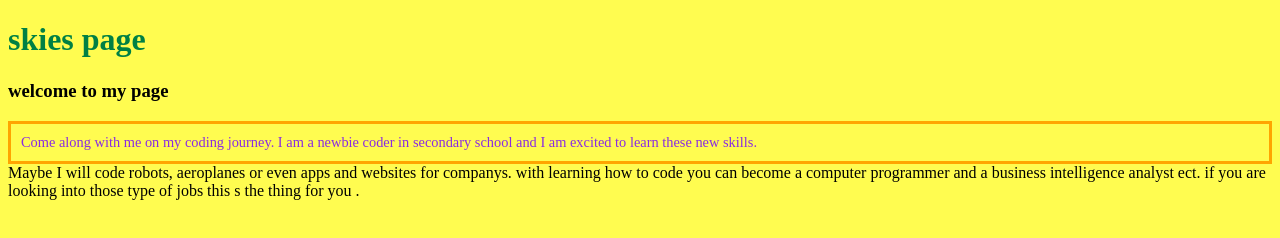
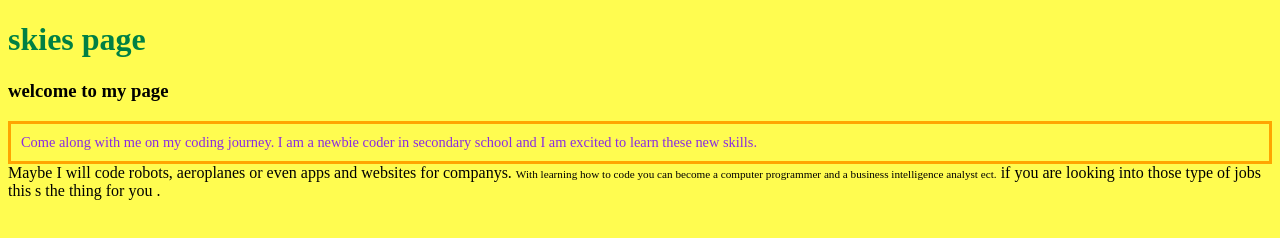
Before and after one commit to Pokemom3/ReactOrRespond, a plain HTML site: page index.html in a window 1280 px wide. Drawn offline with Linux system fonts and the light colour scheme; a script that the page names is missing.

Commit message:
changing classes and id's

```diff
--- a/index.html
+++ b/index.html
@@ -28,7 +28,7 @@
       </p2>
 
       <p3 class="introducton" , id="p3">
-        with learning how to code you can become a computer programmer and a business intelligence analyst ect.</p3
+        With learning how to code you can become a computer programmer and a business intelligence analyst ect.</p3
       >
 
       <p4 class="introduction" ,id ="p4">
--- a/style.css
+++ b/style.css
@@ -19,3 +19,8 @@ p1 {
 p2 {
   text-align: centre;
 }
+
+#p3 {
+  display: row reverse;
+  font-size: 70%;
+}
```
